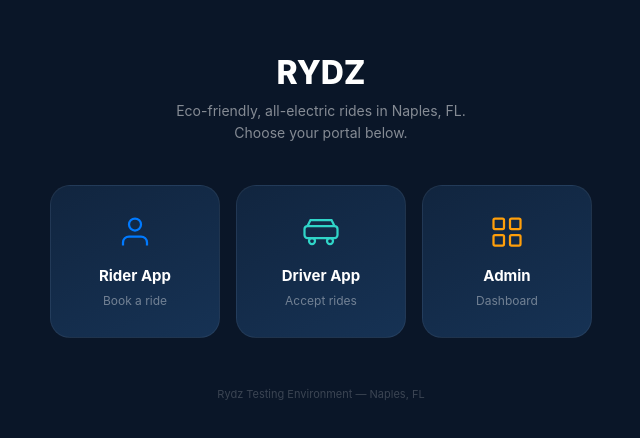
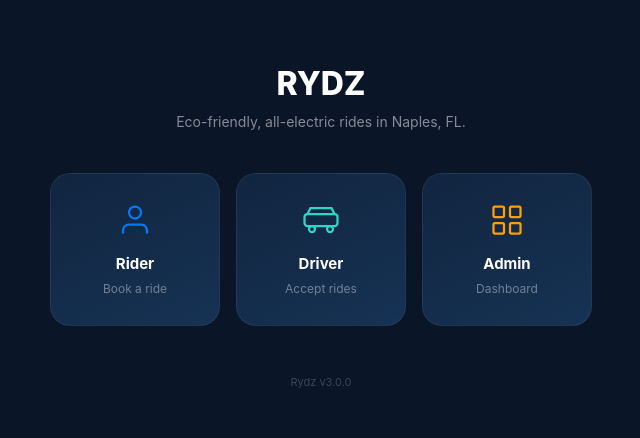
Before and after one commit to drewrydz1/Rydz-app, a plain HTML site: page index.html in a window 1280 px wide. Shown: the part 152-590 px from the top of the page, without its empty margins (319-959 px from the left). Drawn offline with Linux system fonts and the light colour scheme.

Commit message:
Update index.html

```diff
--- a/index.html
+++ b/index.html
@@ -2,16 +2,16 @@
 
 <html lang="en">
 <head>
-<meta charset="UTF-8">
+<meta charset="UTF-8"><meta name="app-version" content="v3.0.0">
 <meta name="viewport" content="width=device-width,initial-scale=1">
-<title>Rydz — Naples, FL</title>
+<title>Rydz</title>
 <style>
 *{margin:0;padding:0;box-sizing:border-box}
 body{font-family:-apple-system,BlinkMacSystemFont,'Segoe UI',sans-serif;background:#0a1628;color:#fff;min-height:100vh;display:flex;flex-direction:column;align-items:center;justify-content:center;padding:40px 20px}
-h1{font-size:32px;font-weight:800;text-align:center;margin-bottom:8px}
+h1{font-size:32px;font-weight:800;margin-bottom:8px}
 p{color:rgba(255,255,255,.5);font-size:14px;text-align:center;margin-bottom:40px;max-width:340px;line-height:1.6}
-.cards{display:flex;gap:16px;flex-wrap:wrap;justify-content:center;max-width:600px}
-.card{background:linear-gradient(155deg,#11253f,#163254);border:1px solid rgba(255,255,255,.06);border-radius:20px;padding:28px 24px;text-align:center;width:170px;cursor:pointer;transition:all .2s;text-decoration:none;color:#fff}
+.cards{display:flex;gap:16px;flex-wrap:wrap;justify-content:center}
+.card{background:linear-gradient(155deg,#11253f,#163254);border:1px solid rgba(255,255,255,.06);border-radius:20px;padding:28px 24px;text-align:center;width:170px;text-decoration:none;color:#fff;transition:all .2s}
 .card:hover{transform:translateY(-4px);box-shadow:0 12px 40px rgba(0,122,255,.15)}
 .card h3{font-size:15px;font-weight:700;margin:12px 0 4px}
 .card span{font-size:12px;color:rgba(255,255,255,.4)}
@@ -20,24 +20,12 @@ p{color:rgba(255,255,255,.5);font-size:14px;text-align:center;margin-bottom:40px
 </head>
 <body>
 <h1>RYDZ</h1>
-<p>Eco-friendly, all-electric rides in Naples, FL. Choose your portal below.</p>
+<p>Eco-friendly, all-electric rides in Naples, FL.</p>
 <div class="cards">
-<a href="rider.html" class="card">
-<svg width="36" height="36" fill="none" stroke="#007AFF" stroke-width="1.5" viewBox="0 0 24 24"><circle cx="12" cy="7" r="4"/><path d="M4 21v-2a4 4 0 014-4h8a4 4 0 014 4v2"/></svg>
-<h3>Rider App</h3>
-<span>Book a ride</span>
-</a>
-<a href="driver.html" class="card">
-<svg width="36" height="36" fill="none" stroke="#30d5c8" stroke-width="1.5" viewBox="0 0 24 24"><rect x="1" y="8" width="22" height="8" rx="2"/><circle cx="6" cy="18" r="2"/><circle cx="18" cy="18" r="2"/><path d="M3 8l2-4h14l2 4"/></svg>
-<h3>Driver App</h3>
-<span>Accept rides</span>
-</a>
-<a href="admin.html" class="card">
-<svg width="36" height="36" fill="none" stroke="#ff9f0a" stroke-width="1.5" viewBox="0 0 24 24"><rect x="3" y="3" width="7" height="7" rx="1"/><rect x="14" y="3" width="7" height="7" rx="1"/><rect x="3" y="14" width="7" height="7" rx="1"/><rect x="14" y="14" width="7" height="7" rx="1"/></svg>
-<h3>Admin</h3>
-<span>Dashboard</span>
-</a>
+<a href="rider.html" class="card"><svg width="36" height="36" fill="none" stroke="#007AFF" stroke-width="1.5" viewBox="0 0 24 24"><circle cx="12" cy="7" r="4"/><path d="M4 21v-2a4 4 0 014-4h8a4 4 0 014 4v2"/></svg><h3>Rider</h3><span>Book a ride</span></a>
+<a href="driver.html" class="card"><svg width="36" height="36" fill="none" stroke="#30d5c8" stroke-width="1.5" viewBox="0 0 24 24"><rect x="1" y="8" width="22" height="8" rx="2"/><circle cx="6" cy="18" r="2"/><circle cx="18" cy="18" r="2"/><path d="M3 8l2-4h14l2 4"/></svg><h3>Driver</h3><span>Accept rides</span></a>
+<a href="admin.html" class="card"><svg width="36" height="36" fill="none" stroke="#ff9f0a" stroke-width="1.5" viewBox="0 0 24 24"><rect x="3" y="3" width="7" height="7" rx="1"/><rect x="14" y="3" width="7" height="7" rx="1"/><rect x="3" y="14" width="7" height="7" rx="1"/><rect x="14" y="14" width="7" height="7" rx="1"/></svg><h3>Admin</h3><span>Dashboard</span></a>
 </div>
-<p class="foot">Rydz Testing Environment — Naples, FL</p>
+<p class="foot">Rydz v3.0.0</p>
 </body>
 </html>
```
